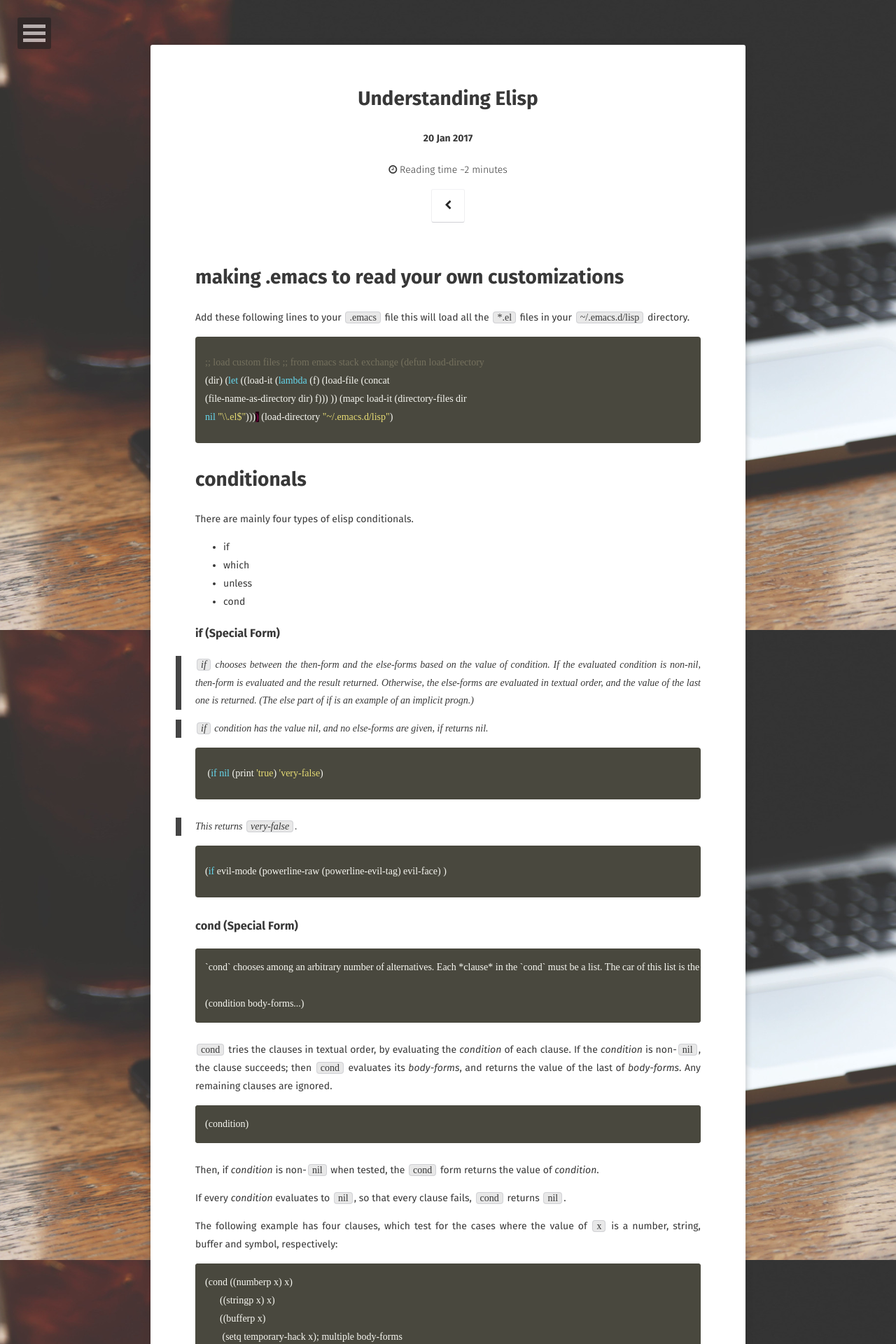
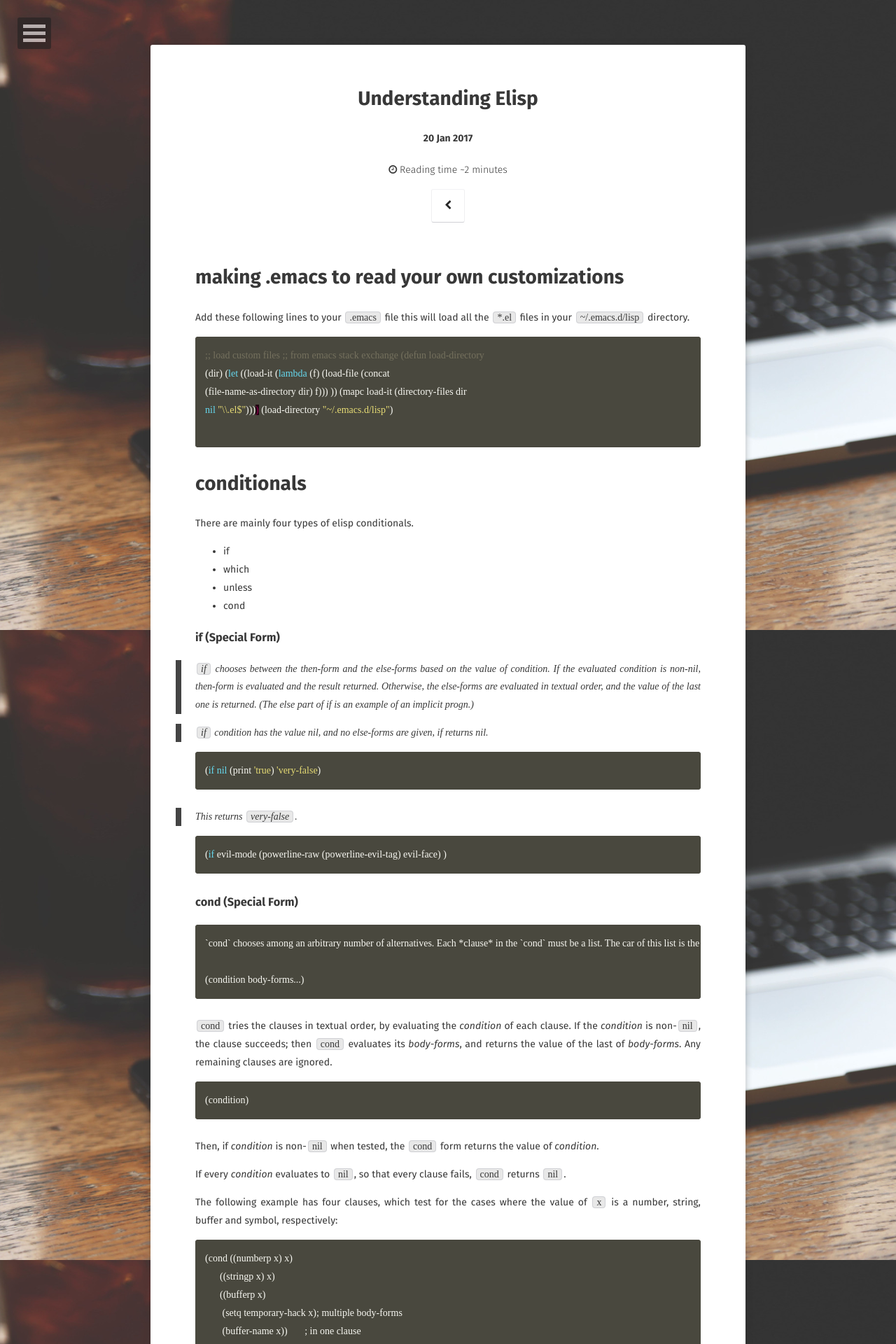
Before and after one commit to vinaybommana/vinaybommana.github.io, a Jekyll site: the page built from _posts/2019-01-20-understanding-elisp.md, in a window 1280 px wide. Shown: the top 1920 px of the page at 70% size. Built offline with Jekyll 4.4.1, drawn with Linux system fonts in a browser that asks for light colours; some web fonts are replaced.

Commit message:
modified blog

````diff
--- a/_posts/2019-01-20-understanding-elisp.md
+++ b/_posts/2019-01-20-understanding-elisp.md
@@ -6,23 +6,19 @@
 tags: [Elisp, emacs]
 comments: false
 ---
+
 # making .emacs to read your own customizations
 
 Add these following lines to your `.emacs` file this will load all the
 `*.el` files in your `~/.emacs.d/lisp` directory.
 
-{% highlight elisp %}
-
+``` elisp
 ;; load custom files ;; from emacs stack exchange (defun load-directory
 (dir) (let ((load-it (lambda (f) (load-file (concat
 (file-name-as-directory dir) f))) )) (mapc load-it (directory-files dir
 nil "\\.el$")))) (load-directory "~/.emacs.d/lisp")
 
-{% endhighlight %}
-
-
-<a id="org101054c"></a>
-
+```
 # conditionals
 
 There are mainly four types of elisp conditionals.
@@ -31,9 +27,6 @@
 -   which
 -   unless
 -   cond
-
-
-<a id="org723efea"></a>
 
 ### if (Special Form)
 
@@ -46,17 +39,14 @@
 > `if` condition has the value nil, and no else-forms are given, if
 > returns nil.
 
-{% highlight elisp %} (if nil (print 'true) 'very-false)
+```elisp
+(if nil (print 'true) 'very-false)
+```
+> This returns `very-false`.
 
-{% endhighlight %} > This returns `very-false`.
-
-{% highlight elisp %}
-
-(if evil-mode (powerline-raw (powerline-evil-tag) evil-face) ) {%
-endhighlight %}
-
-
-<a id="orgc9df81c"></a>
+``` elisp
+(if evil-mode (powerline-raw (powerline-evil-tag) evil-face) )
+```
 
 ### cond (Special Form)
 
````
